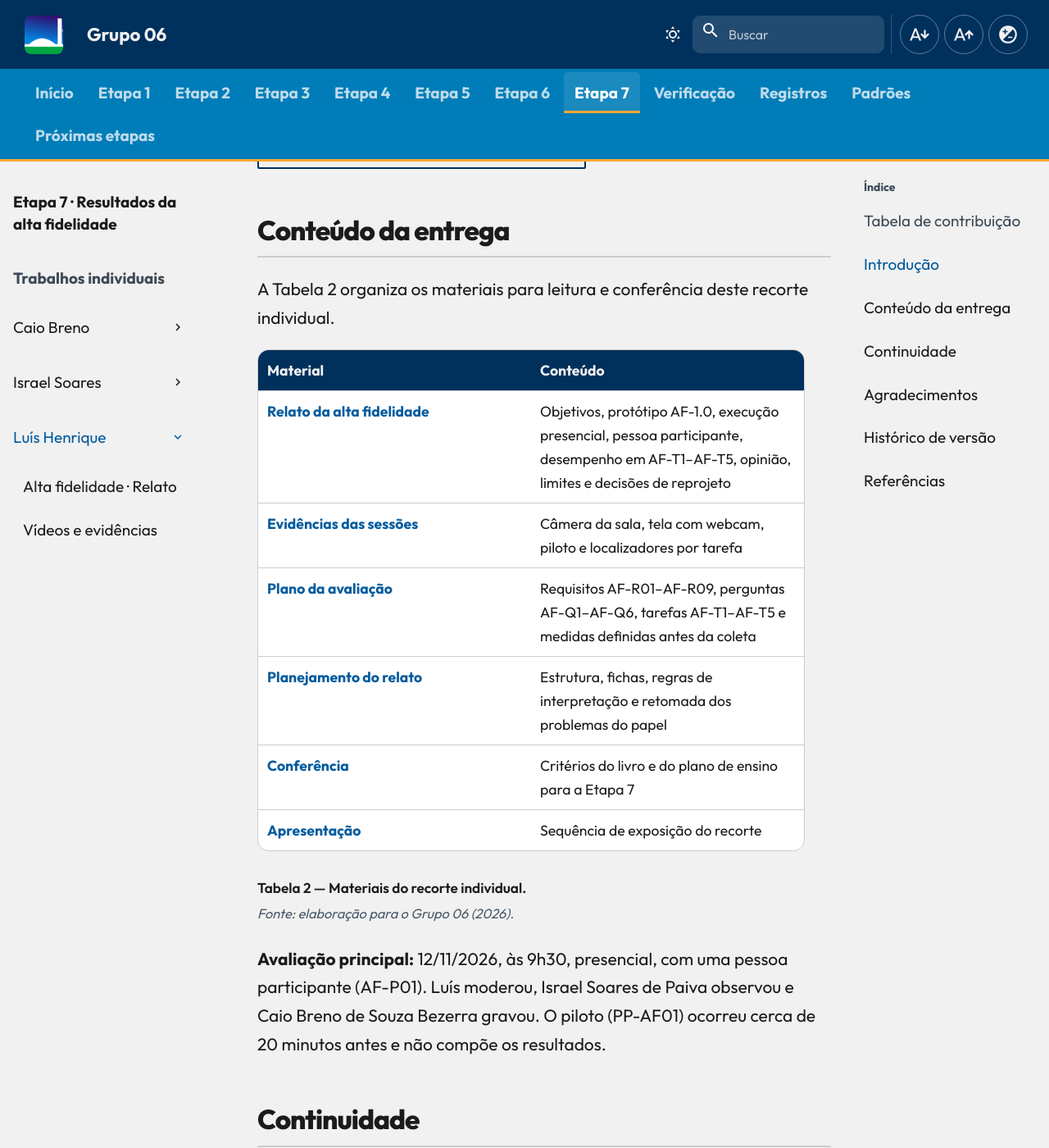
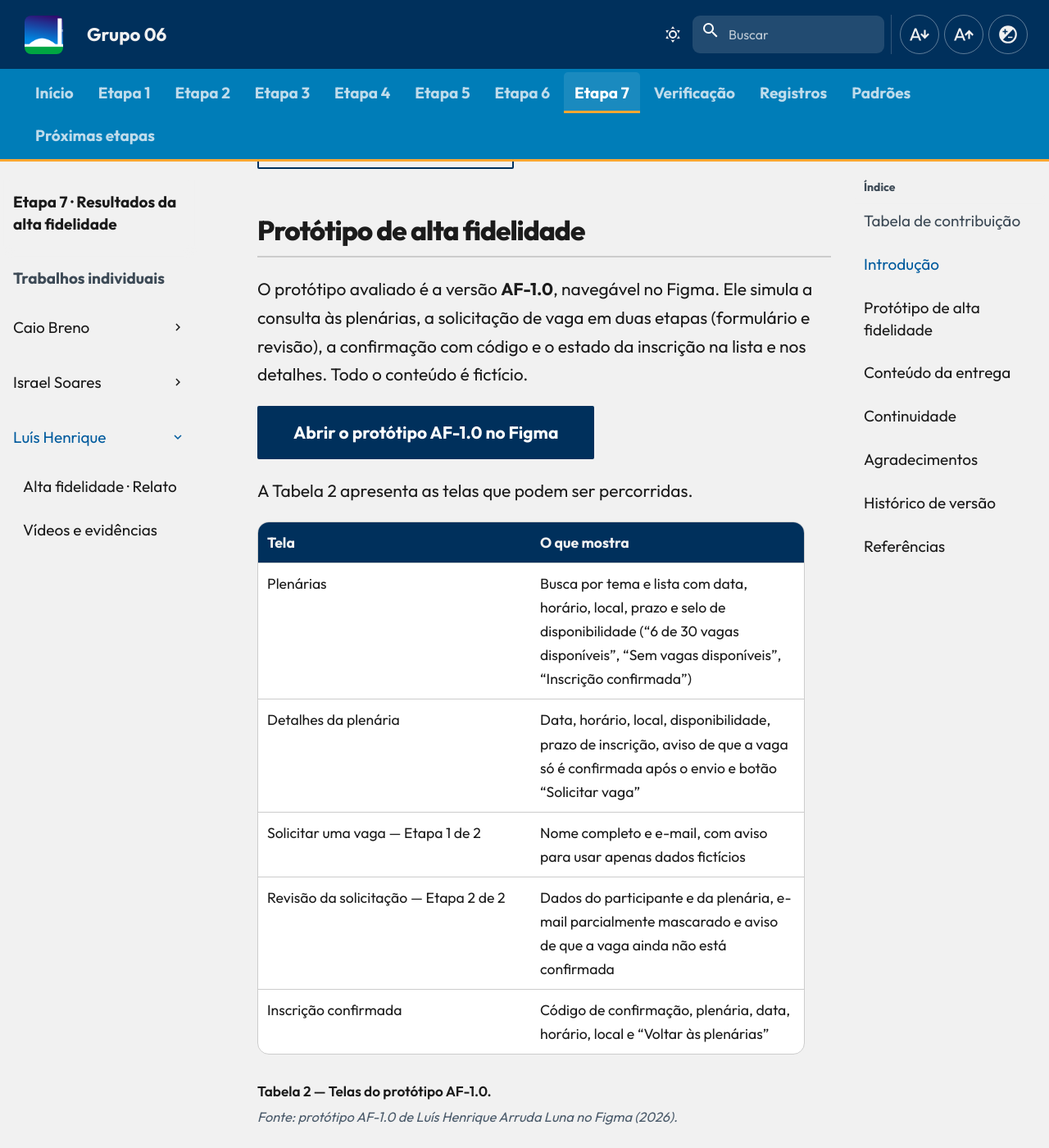
Before and after one commit to Interacao-Humano-Computador/2026.2-Grupo06, an MkDocs documentation site: the page built from docs/entrega-7/individual/luis/index.md, in a window 1280 px wide and 1400 px high, scrolled down 1323 px. Shown: the whole window at 82% size. Built offline with MkDocs 1.6.1 and Material for MkDocs 9.7.7, drawn with Linux system fonts in a browser that asks for light colours; comment, search, counter and statistics services are not loaded; some of the changed text lies outside the part shown.

Commit message:
Etapa 7: nota geral 5/5 e seção de acesso ao protótipo

```diff
--- a/docs/entrega-7/individual/luis/index.md
+++ b/docs/entrega-7/individual/luis/index.md
@@ -22,24 +22,44 @@ Avaliação da proposta de **solicitar uma vaga para participar de uma plenária
 
 [Relato dos resultados](relato-alta-fidelidade.md){ .md-button .md-button--primary }
 [Vídeos e evidências](evidencias.md){ .md-button }
-[Abrir protótipo avaliado (Figma)](https://www.figma.com/proto/WpUoWGQ3gN8b8hftT3u27f/IHC-%E2%80%94-Plen%C3%A1rias-Senado-Federal-%7C-Lu%C3%ADs-Henrique?node-id=4-3&p=f&t=pEBXmYVvmmSRJuus-1&scaling=min-zoom&content-scaling=fixed&page-id=0%3A1&starting-point-node-id=4%3A3){ .md-button }
+[Abrir protótipo (Figma)](https://www.figma.com/proto/WpUoWGQ3gN8b8hftT3u27f/IHC-%E2%80%94-Plen%C3%A1rias-Senado-Federal-%7C-Lu%C3%ADs-Henrique?node-id=4-3&p=f&t=pEBXmYVvmmSRJuus-1&scaling=min-zoom&content-scaling=fixed&page-id=0%3A1&starting-point-node-id=4%3A3){ .md-button }
 
 </div>
 
+## Protótipo de alta fidelidade
+
+O protótipo avaliado é a versão **AF-1.0**, navegável no Figma. Ele simula a consulta às plenárias, a solicitação de vaga em duas etapas (formulário e revisão), a confirmação com código e o estado da inscrição na lista e nos detalhes. Todo o conteúdo é fictício.
+
+[Abrir o protótipo AF-1.0 no Figma](https://www.figma.com/proto/WpUoWGQ3gN8b8hftT3u27f/IHC-%E2%80%94-Plen%C3%A1rias-Senado-Federal-%7C-Lu%C3%ADs-Henrique?node-id=4-3&p=f&t=pEBXmYVvmmSRJuus-1&scaling=min-zoom&content-scaling=fixed&page-id=0%3A1&starting-point-node-id=4%3A3){ .md-button .md-button--primary target="_blank" rel="noopener" }
+
+A Tabela 2 apresenta as telas que podem ser percorridas.
+
+| Tela | O que mostra |
+| --- | --- |
+| Plenárias | Busca por tema e lista com data, horário, local, prazo e selo de disponibilidade (“6 de 30 vagas disponíveis”, “Sem vagas disponíveis”, “Inscrição confirmada”) |
+| Detalhes da plenária | Data, horário, local, disponibilidade, prazo de inscrição, aviso de que a vaga só é confirmada após o envio e botão “Solicitar vaga” |
+| Solicitar uma vaga — Etapa 1 de 2 | Nome completo e e-mail, com aviso para usar apenas dados fictícios |
+| Revisão da solicitação — Etapa 2 de 2 | Dados do participante e da plenária, e-mail parcialmente mascarado e aviso de que a vaga ainda não está confirmada |
+| Inscrição confirmada | Código de confirmação, plenária, data, horário, local e “Voltar às plenárias” |
+
+<p class="caption">Tabela 2 — Telas do protótipo AF-1.0.</p>
+<p class="source">Fonte: protótipo AF-1.0 de Luís Henrique Arruda Luna no Figma (2026).</p>
+
 ## Conteúdo da entrega
 
-A Tabela 2 organiza os materiais para leitura e conferência deste recorte individual.
+A Tabela 3 organiza os materiais para leitura e conferência deste recorte individual.
 
 | Material | Conteúdo |
 | --- | --- |
 | [Relato da alta fidelidade](relato-alta-fidelidade.md) | Objetivos, protótipo AF-1.0, execução presencial, pessoa participante, desempenho em AF-T1–AF-T5, opinião, limites e decisões de reprojeto |
 | [Evidências das sessões](evidencias.md) | Câmera da sala, tela com webcam, piloto e localizadores por tarefa |
+| [Protótipo AF-1.0 no Figma](https://www.figma.com/proto/WpUoWGQ3gN8b8hftT3u27f/IHC-%E2%80%94-Plen%C3%A1rias-Senado-Federal-%7C-Lu%C3%ADs-Henrique?node-id=4-3&p=f&t=pEBXmYVvmmSRJuus-1&scaling=min-zoom&content-scaling=fixed&page-id=0%3A1&starting-point-node-id=4%3A3) | Versão navegável avaliada na sessão |
 | [Plano da avaliação](../../../entrega-6/individual/luis/planejamento-avaliacao-alta-fidelidade.md) | Requisitos AF-R01–AF-R09, perguntas AF-Q1–AF-Q6, tarefas AF-T1–AF-T5 e medidas definidas antes da coleta |
 | [Planejamento do relato](../../../entrega-6/individual/luis/planejamento-relato-alta-fidelidade.md) | Estrutura, fichas, regras de interpretação e retomada dos problemas do papel |
 | [Conferência](../../../verificacao/listas/etapa-7.md) | Critérios do livro e do plano de ensino para a Etapa 7 |
 | [Apresentação](../../../apresentacoes/etapa-07.md#luis-henrique-arruda-luna) | Sequência de exposição do recorte |
 
-<p class="caption">Tabela 2 — Materiais do recorte individual.</p>
+<p class="caption">Tabela 3 — Materiais do recorte individual.</p>
 <p class="source">Fonte: elaboração para o Grupo 06 (2026).</p>
 
 **Avaliação principal:** 12/11/2026, às 9h30, presencial, com uma pessoa participante (AF-P01). Luís moderou, Israel Soares de Paiva observou e Caio Breno de Souza Bezerra gravou. O piloto (PP-AF01) ocorreu cerca de 20 minutos antes e não compõe os resultados.
@@ -59,6 +79,7 @@ Claude Code (Anthropic) apoiou a análise das gravações, a estruturação e a
 | Versão | Data | Descrição | Autor(es) | Revisor(es) |
 | :---: | :---: | --- | --- | --- |
 | `1.0` | 15/11/2026 | Estruturação do índice individual da Etapa 7 | [Luís Henrique Arruda Luna](https://github.com/Donnk61) | [Caio Breno de Souza Bezerra](https://github.com/CaioBezerra-Dev) |
+| `1.1` | 15/11/2026 | Seção de acesso ao protótipo de alta fidelidade | [Luís Henrique Arruda Luna](https://github.com/Donnk61) | [Caio Breno de Souza Bezerra](https://github.com/CaioBezerra-Dev) |
 
 ## Referências
 
```
Also changed, not shown: docs/entrega-7/individual/luis/relato-alta-fidelidade.md (+38 -18 lines).
